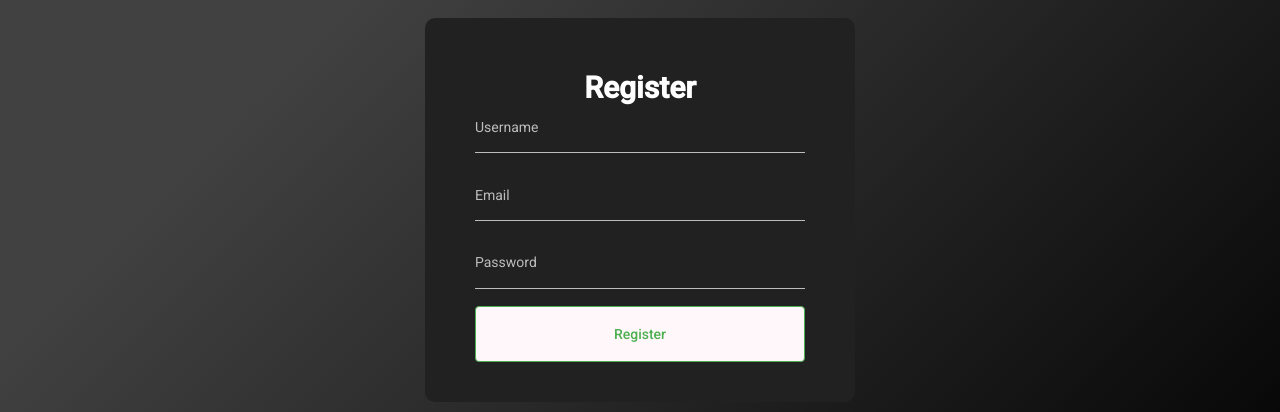
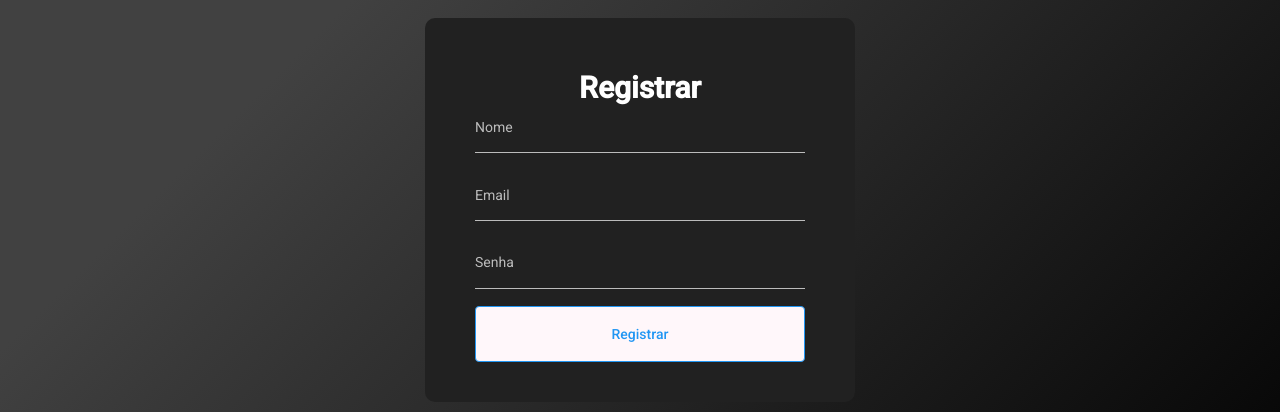
Before and after one commit to unisalCDHI/project-IV-frontend, an Angular app: page /register in a window 1280 px wide. Shown: the part 190-602 px from the top of the page. Built offline with nearby package versions, Linux system fonts and the light colour scheme.

Commit message:
register account http method

```diff
--- a/src/app/login/login.component.html
+++ b/src/app/login/login.component.html
@@ -4,14 +4,14 @@
             <mat-card-title>Log in</mat-card-title>
         </mat-card-header>
 
-        <form class="example-form" [formGroup]="userForm" (ngSubmit)="onSubmit()">
+        <form class="example-form" [formGroup]="loginForm" (ngSubmit)="onSubmit()">
             <mat-card-content>
                 <mat-form-field class="example-full-width">
                     <input matInput formControlName="email" placeholder="E-mail">
                 </mat-form-field>
 
                 <mat-form-field class="example-full-width">
-                    <input matInput formControlName="password" placeholder="Password" type="password">
+                    <input matInput formControlName="password" placeholder="Senha" type="password">
                 </mat-form-field>
             </mat-card-content>
             <button mat-stroked-button color="primary" type="submit" class="btn-block">Log in</button>
--- a/src/app/login/login.component.ts
+++ b/src/app/login/login.component.ts
@@ -11,8 +11,7 @@ import {MatSnackBar} from '@angular/material/snack-bar';
 })
 export class LoginComponent implements OnInit {
 
-  userForm: FormGroup;
-
+  loginForm: FormGroup;
 
   constructor(private formBuilder: FormBuilder, private loginService: LoginService, private _snackBar: MatSnackBar) { }
 
@@ -21,18 +20,17 @@ export class LoginComponent implements OnInit {
   }
 
   buildForm() {
-    this.userForm = this.formBuilder.group({
+    this.loginForm = this.formBuilder.group({
       email: [null],
       password: [null]
     });
   }
 
   onSubmit() {
-    this.loginService.save(this.userForm.value).subscribe(res => {
+    this.loginService.save(this.loginForm.value).subscribe(res => {
 
     }, error => {
-      console.log(error)
-      this._snackBar.open(error.error.message, "Close", {
+      this._snackBar.open(error.error.message, "Fechar", {
         duration: 2000,
       });
     })
--- a/src/app/register/register.component.html
+++ b/src/app/register/register.component.html
@@ -1,26 +1,26 @@
 <div class="login-wrapper" fxLayout="row" fxLayoutAlign="center center">
     <mat-card class="box">
         <mat-card-header>
-            <mat-card-title>Register</mat-card-title>
+            <mat-card-title>Registrar</mat-card-title>
         </mat-card-header>
 
-        <form class="example-form">
+        <form class="example-form" [formGroup]="registerUserForm" (ngSubmit)="onSubmit()">
 
             <mat-card-content>
                 <mat-form-field class="example-full-width">
-                    <input matInput placeholder="Username">
+                    <input matInput formControlName="name" placeholder="Nome">
                 </mat-form-field>
 
                 <mat-form-field class="example-full-width">
-                    <input matInput placeholder="Email">
+                    <input matInput formControlName="email" placeholder="Email">
                 </mat-form-field>
 
                 <mat-form-field class="example-full-width">
-                    <input type="password" matInput placeholder="Password">
+                    <input type="password" matInput formControlName="password" placeholder="Senha">
                 </mat-form-field>
             </mat-card-content>
 
-            <button mat-stroked-button color="primary" class="btn-block">Register</button>
+            <button mat-stroked-button color="primary" type="submit" class="btn-block">Registrar</button>
 
         </form>
     </mat-card>
--- a/src/app/register/register.component.ts
+++ b/src/app/register/register.component.ts
@@ -1,3 +1,6 @@
+import { MatSnackBar } from '@angular/material/snack-bar';
+import { FormBuilder, FormGroup } from '@angular/forms';
+import { UserService } from './../services/user.service';
 import { Component, OnInit } from '@angular/core';
 
 @Component({
@@ -7,9 +10,31 @@ import { Component, OnInit } from '@angular/core';
 })
 export class RegisterComponent implements OnInit {
 
-  constructor() { }
+  registerUserForm: FormGroup;
+
+  constructor(private formBuilder: FormBuilder, private userService: UserService, private _snackBar: MatSnackBar) { }
 
   ngOnInit(): void {
+    this.buildForm();
   }
 
+  buildForm() {
+    this.registerUserForm = this.formBuilder.group({
+      name: [null],
+      email: [null],
+      password: [null]
+    });
+  }
+
+  onSubmit() {
+    this.userService.save(this.registerUserForm.value).subscribe(res => {
+      this._snackBar.open(this.registerUserForm.value.email + " registrado com sucesso, confirme seu e-mail.", "Fechar", {
+        duration: 5000,
+      });
+    }, error => {
+      this._snackBar.open(error.error.message, "Fechar", {
+        duration: 2000,
+      });
+    })
+  }
 }
--- a/src/app/services/user.service.ts
+++ b/src/app/services/user.service.ts
@@ -10,6 +10,6 @@ import { CrudService } from './crud.service';
   export class UserService extends CrudService<User, number> {
 
     constructor(protected _http: HttpClient) {
-        super(_http, environment.apiUrl + '/user')
+        super(_http, environment.apiUrl + '/users')
     }
 }
--- a/src/styles.scss
+++ b/src/styles.scss
@@ -7,7 +7,7 @@
 @include mat-core();
 
 // Define the default theme (same as the example above).
-$dark-primary: mat-palette($mat-green);
+$dark-primary: mat-palette($mat-blue);
 $dark-accent: mat-palette($mat-amber, A200, A100, A400);
 $dark-warn: mat-palette($mat-deep-orange);
 $dark-theme: mat-dark-theme(
```
